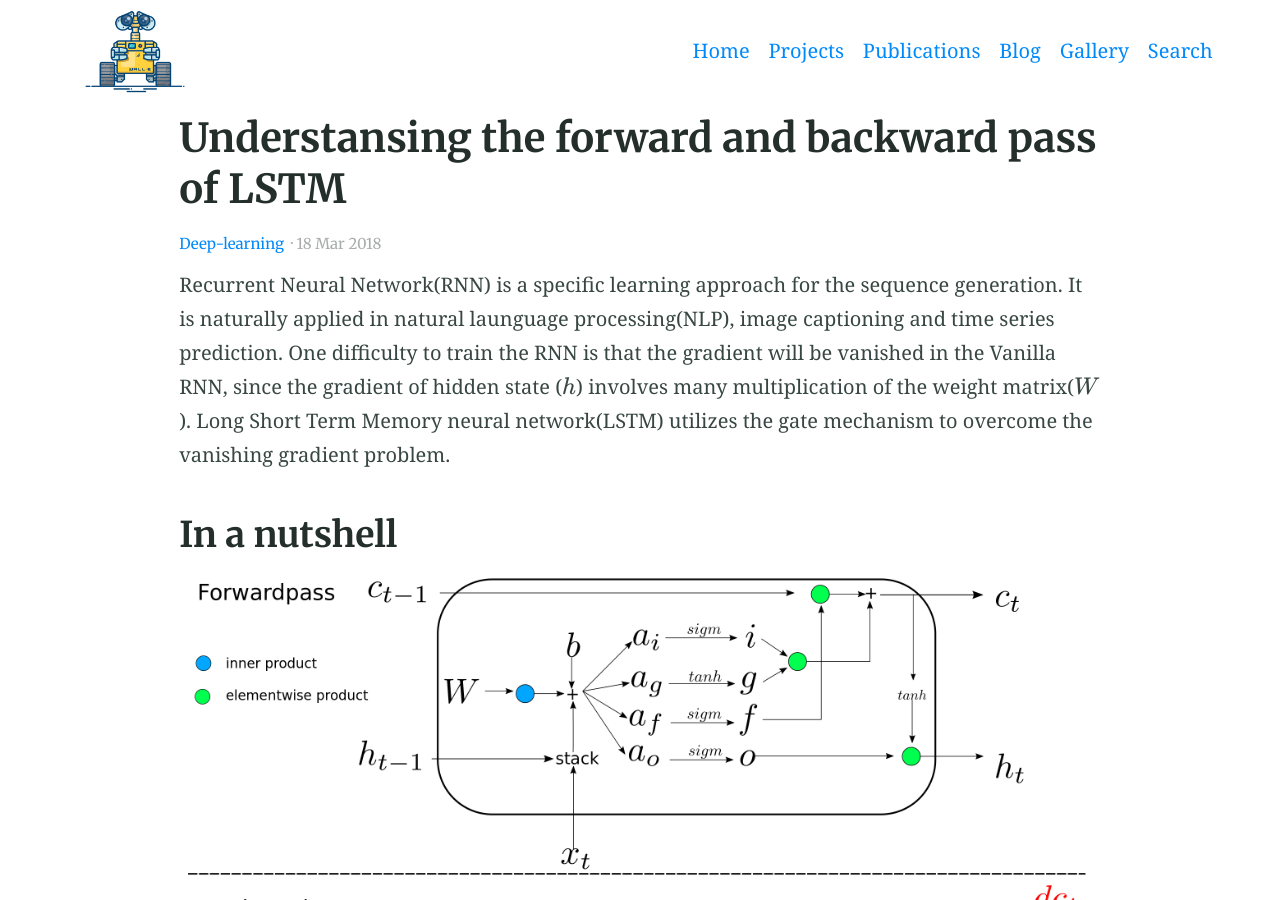
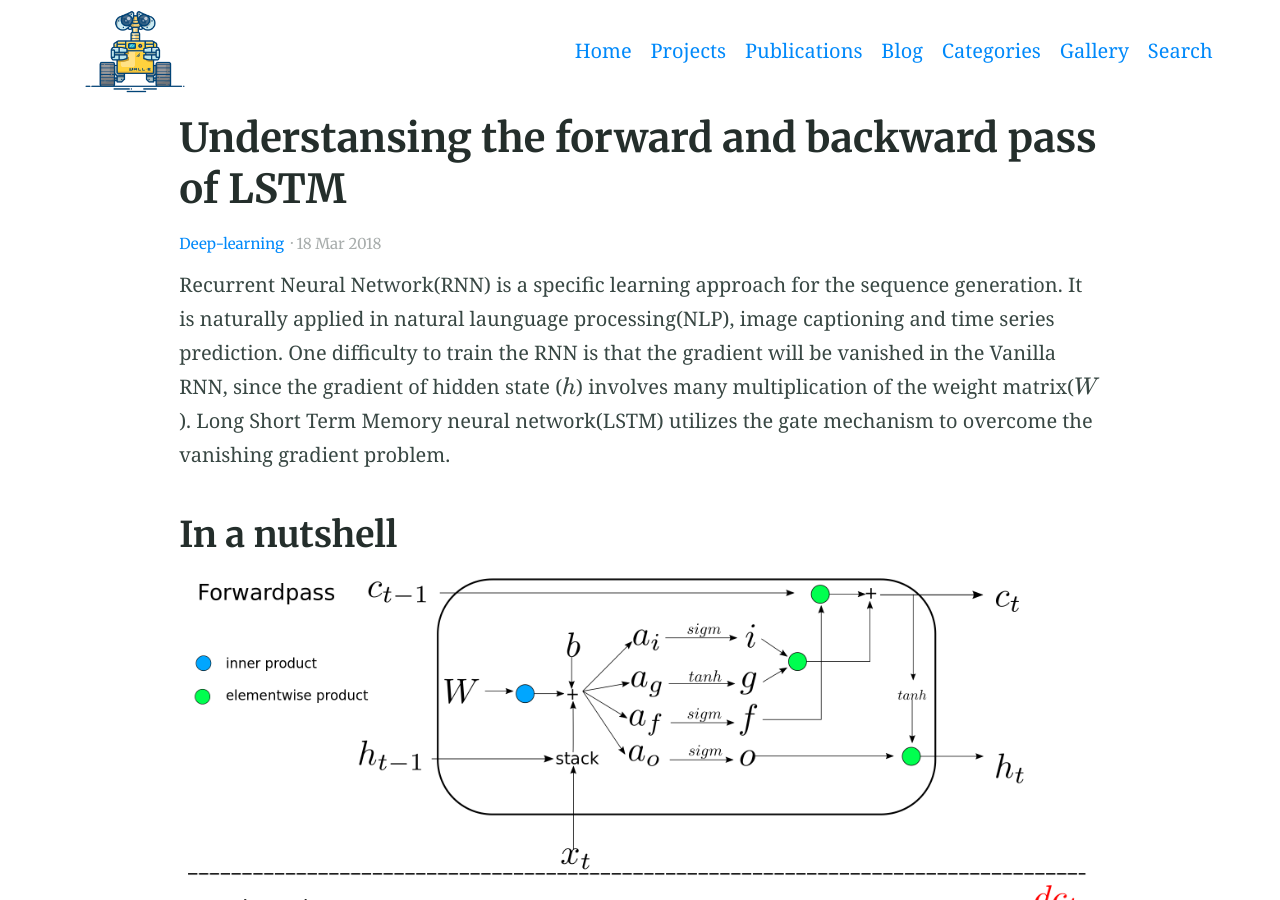
Before and after one commit to BingyuZhou/BingyuZhou.github.io, a Jekyll site: the page built from _posts/2018-03-18-LSTM.md, in a window 1280 px wide and 900 px high. Built offline with Jekyll 4.4.1, drawn with Linux system fonts in a browser that asks for light colours; nearby versions of some CDN libraries; formulas are drawn with MathJax 3; comment, search, counter and statistics services are not loaded.

Commit message:
add categories

```diff
--- a/_config.yml
+++ b/_config.yml
@@ -97,6 +97,7 @@
   Projects: /projects/
   Publications: /pubs/
   Blog: /blog/
+  Categories: /categories/
   Gallery: /gallery/
   Search: /search/
 
--- a/_posts/2018-03-18-LSTM.md
+++ b/_posts/2018-03-18-LSTM.md
@@ -1,8 +1,9 @@
 ---
 layout: post
-title:  "Understansing the forward and backward pass of LSTM"
+title:  Understansing the forward and backward pass of LSTM
 date:   2018-03-18 16:00:00
-categories: Deep-learning
+categories:
+- Deep-learning
 ---
 
 Recurrent Neural Network(RNN) is a specific learning approach for the sequence generation. It is naturally applied in natural launguage processing(NLP), image captioning and time series prediction. One difficulty to train the RNN is that the gradient will be vanished in the Vanilla RNN, since the gradient of hidden state ($$h$$) involves many multiplication of the weight matrix($$W$$). Long Short Term Memory neural network(LSTM) utilizes the gate mechanism to overcome the vanishing gradient problem.
```
Also changed, not shown: categories.md (added, +6 -0 lines).
